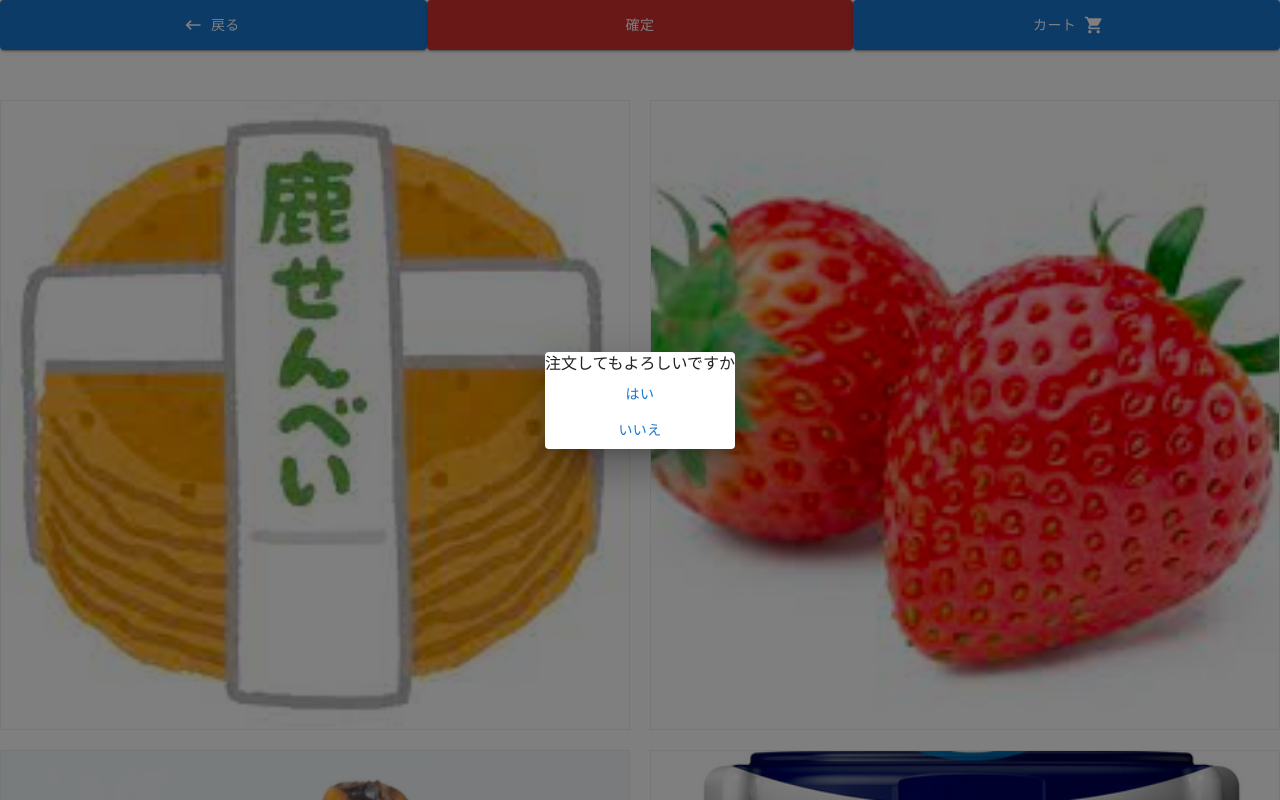
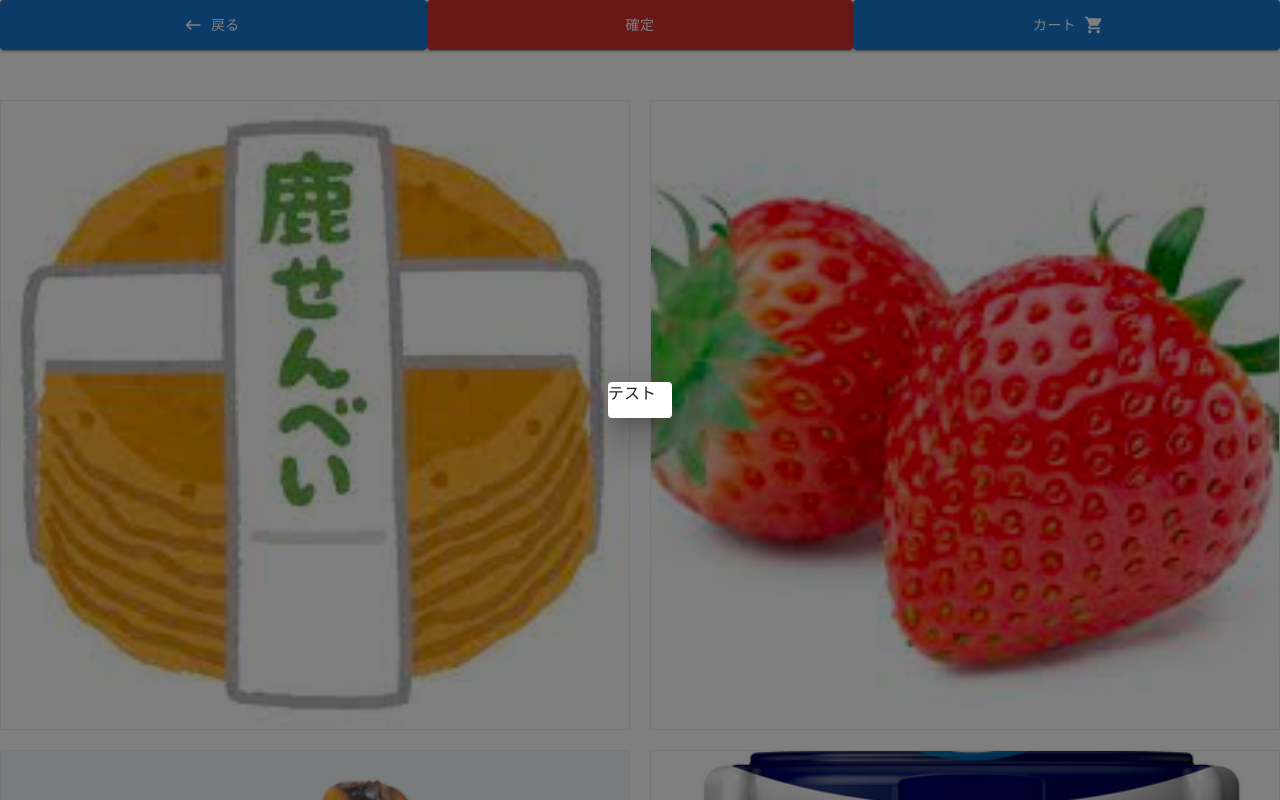
Before and after one commit to yuta925/todokuyo, a React (Create React App) app: page /order in a window 1280 px wide. Both pictures are taken after a click on the button "確定". Shown: the top 800 px of the page. Built offline with nearby package versions, Linux system fonts and the light colour scheme.

Commit message:
買い物かごに入ってない時の通知機能

```diff
--- a/src/components/Diaglog/CheckDialog.tsx
+++ b/src/components/Diaglog/CheckDialog.tsx
@@ -1,11 +1,11 @@
 import { FC } from "react";
-import { Button, Dialog } from "@mui/material";
+import { Button } from "@mui/material";
 import { SimpleDialog } from "./OrderDialog";
 import { OrderContext } from "../../pages/Order";
 import { useContext } from "react";
 
 export const CheckDialog: FC = () => {
-  const { open1, setOpen1, setOpen2, setIsLoading } = useContext(OrderContext);
+  const { setOpen1, setOpen2, setIsLoading } = useContext(OrderContext);
 
   const submitFn = () => {
     setIsLoading(true);
@@ -17,11 +17,9 @@ export const CheckDialog: FC = () => {
 
   return (
     <>
-      <Dialog open={open1}>
-        <h1>注文してもよろしいですか</h1>
-        <Button onClick={submitFn}>はい</Button>
-        <Button onClick={() => setOpen1(false)}>いいえ</Button>
-      </Dialog>
+      <h1>注文してもよろしいですか</h1>
+      <Button onClick={submitFn}>はい</Button>
+      <Button onClick={() => setOpen1(false)}>いいえ</Button>
       <SimpleDialog />
     </>
   );
--- /dev/null
+++ b/src/components/Diaglog/Diallog.tsx
@@ -0,0 +1,15 @@
+import { useContext } from "react";
+import { CheckDialog } from "./CheckDialog";
+import { ErrorDialog } from "./ErrorDialog";
+import { OrderContext } from "../../pages/Order";
+import { Dialog } from "@mui/material";
+
+export const Dialog1 = () => {
+  const { open1, goods } = useContext(OrderContext);
+
+  return (
+    <Dialog open={open1}>
+      {goods.length === 0 ? <ErrorDialog /> : <CheckDialog />}
+    </Dialog>
+  );
+};
--- /dev/null
+++ b/src/components/Diaglog/ErrorDialog.tsx
@@ -0,0 +1,13 @@
+import { Button } from "@mui/material";
+import { FC, useContext } from "react";
+import { OrderContext } from "../../pages/Order";
+
+export const ErrorDialog: FC = () => {
+  const { setOpen1 } = useContext(OrderContext);
+  return (
+    <>
+      <h1>テスト</h1>
+      <Button onClick={() => setOpen1(false)} />
+    </>
+  );
+};
--- a/src/components/SelectLocation/SelectLocation.tsx
+++ b/src/components/SelectLocation/SelectLocation.tsx
@@ -76,7 +76,7 @@ export const SelectLocation = () => {
         <div>
           <p>名前を入力してください</p>
           <Grid container direction="column" justifyContent="center">
-            {/* <Box
+            <Box
               component="form"
               sx={
                 {
@@ -85,7 +85,7 @@ export const SelectLocation = () => {
               }
               noValidate
               autoComplete="off"
-        > */}
+            />
             <TextField id="outlined-basic" label="名前" variant="outlined" />
             {/* </Box> */}
           </Grid>
--- a/src/pages/Order.tsx
+++ b/src/pages/Order.tsx
@@ -7,7 +7,7 @@ import { GoodsList } from "../components/GoodsList/GoodsList";
 import ReactLoading from "react-loading";
 import { useState, createContext } from "react";
 import { useNavigate } from "react-router-dom";
-import { CheckDialog } from "../components/Diaglog/CheckDialog";
+import { Dialog1 } from "../components/Diaglog/Diallog";
 
 export type GoodProps = {
   name: string;
@@ -24,6 +24,8 @@ export const OrderContext = createContext<{
   setOpen1: React.Dispatch<React.SetStateAction<boolean>>;
   open2: boolean;
   setOpen2: React.Dispatch<React.SetStateAction<boolean>>;
+  openError: boolean;
+  setOpenError: React.Dispatch<React.SetStateAction<boolean>>;
   isLoading: boolean;
   setIsLoading: React.Dispatch<React.SetStateAction<boolean>>;
 }>(
@@ -36,6 +38,8 @@ export const OrderContext = createContext<{
     setOpen1: React.Dispatch<React.SetStateAction<boolean>>;
     open2: boolean;
     setOpen2: React.Dispatch<React.SetStateAction<boolean>>;
+    openError: boolean;
+    setOpenError: React.Dispatch<React.SetStateAction<boolean>>;
     isLoading: boolean;
     setIsLoading: React.Dispatch<React.SetStateAction<boolean>>;
   }
@@ -45,6 +49,7 @@ export const Order = () => {
   const navigate = useNavigate();
   const [open1, setOpen1] = useState(false);
   const [open2, setOpen2] = useState(false);
+  const [openError, setOpenError] = useState(false);
   const [goods, setGoods] = useState<GoodProps[]>([]);
   const [isLoading, setIsLoading] = useState<boolean>(false);
   const [editModalIsOpen, setEditModalIsOpen] = useState(false);
@@ -64,6 +69,8 @@ export const Order = () => {
         setOpen1: setOpen1,
         open2: open2,
         setOpen2: setOpen2,
+        openError: openError,
+        setOpenError: setOpenError,
         isLoading: isLoading,
         setIsLoading: setIsLoading,
       }}
@@ -79,8 +86,8 @@ export const Order = () => {
         <Button variant="contained" color="error" onClick={submitFn}>
           確定
         </Button>
-        <CheckDialog />
         <CartModal />
+        <Dialog1 />
       </div>
       {isLoading ?? (
         <ReactLoading
```
Lines whose indentation alone changed are shown as unchanged.
